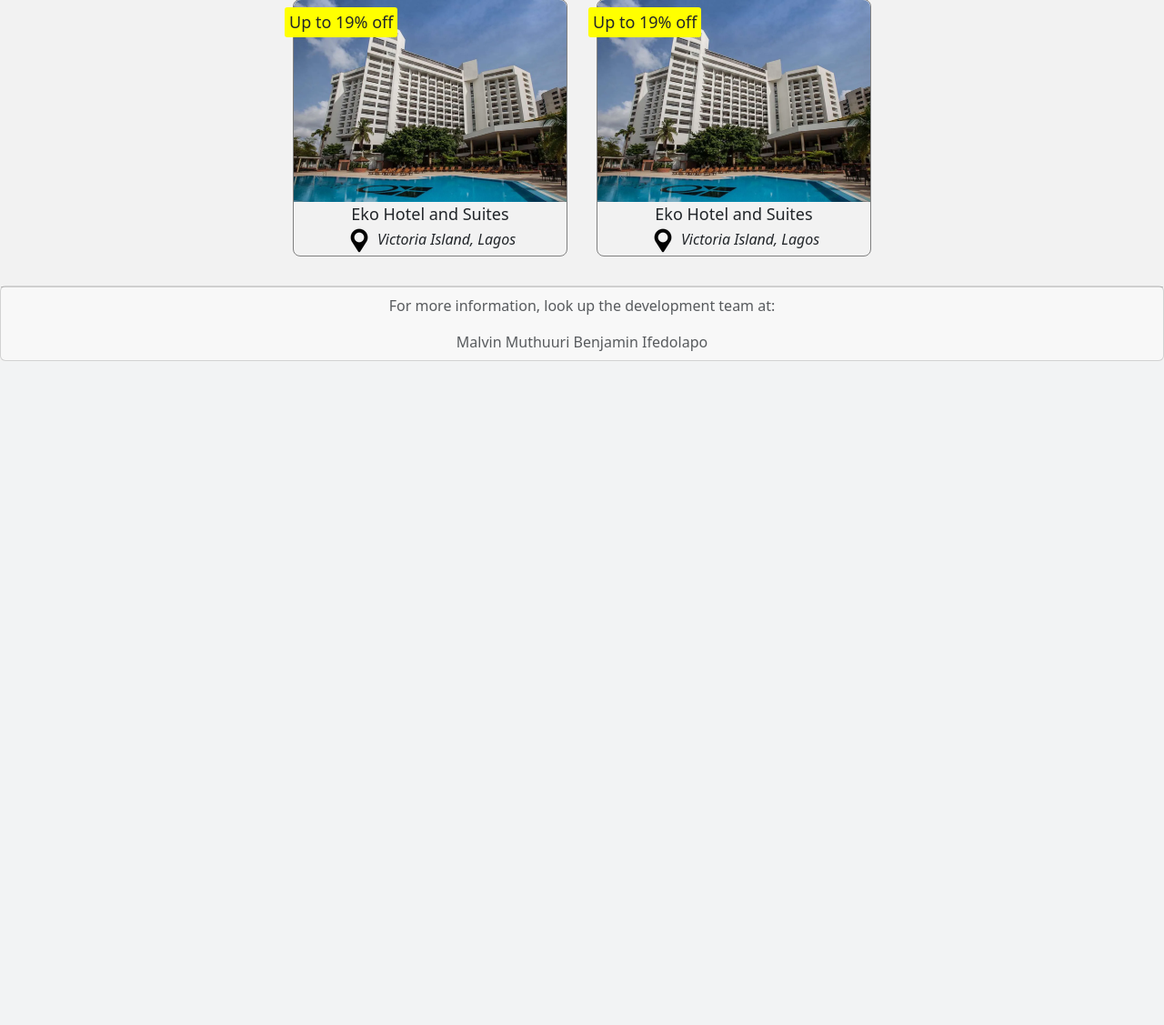
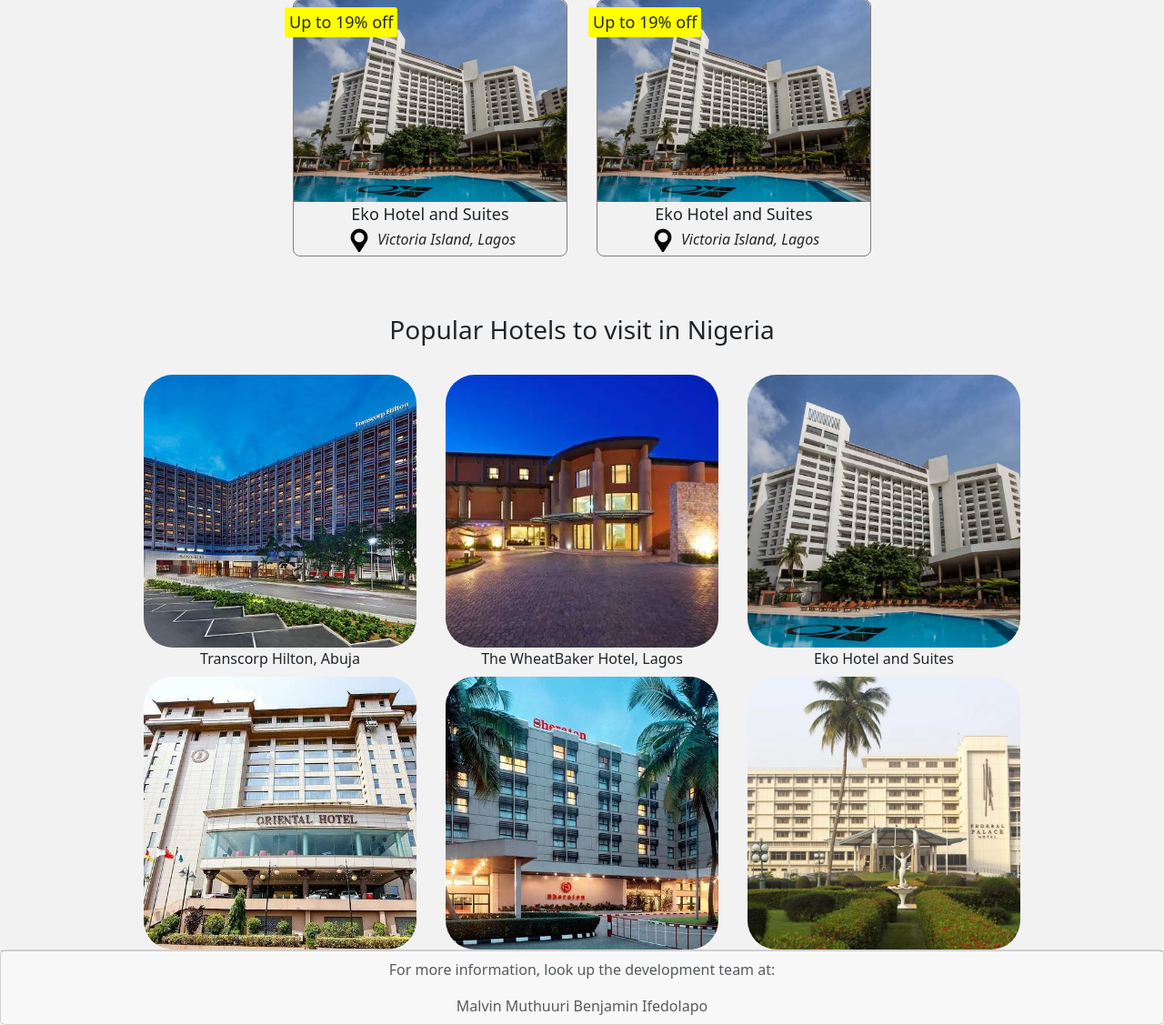
Before and after one commit to malvinmuthuuri47/portfolio_project, a Flask app: page /pricing in a window 1280 px wide. Shown: the part 541-1668 px from the top of the page at 91% size. Before the commit the page ends 938 px from the top, so only its background shows below. Run offline with Flask 3, Linux system fonts and the light colour scheme.

Commit message:
moved popular hotels section here

```diff
--- a/HTML_intro/website/templates/Pricing.html
+++ b/HTML_intro/website/templates/Pricing.html
@@ -54,8 +54,37 @@
 </section>
 
 
+<!-- popular locations -->
 
-
+<section>
+    <h3 class="popular-hotel-header">Popular Hotels to visit in Nigeria</h3>
+    <div class="popular-hotel-container">
+        <div class="popular-hotel">
+            <img src="../static/images/Hilton.webp" alt="">
+            <div>Transcorp Hilton, Abuja</div>
+        </div>
+        <div class="popular-hotel">
+            <img src="../static/images/WheatBaker.webp" alt="">
+            <div>The WheatBaker Hotel, Lagos</div>
+        </div>
+        <div class="popular-hotel">
+            <img src="../static/images/Eko-Hotel.webp" alt="">
+            <div>Eko Hotel and Suites</div>
+        </div>
+        <div class="popular-hotel">
+            <img src="../static/images/Oriental.webp" alt="">
+            <div>Lagos Oriental Hotel</div>
+        </div>
+        <div class="popular-hotel">
+            <img src="../static/images/Sheraton.webp" alt="">
+            <div>Sheraton Hotels</div>
+        </div>
+        <div class="popular-hotel">
+            <img src="../static/images/Federal-palace.webp" alt="">
+            <div>Federal Palace Hotel and Casino</div>
+        </div>
+    </div>
+</section>
 
 
 
```
